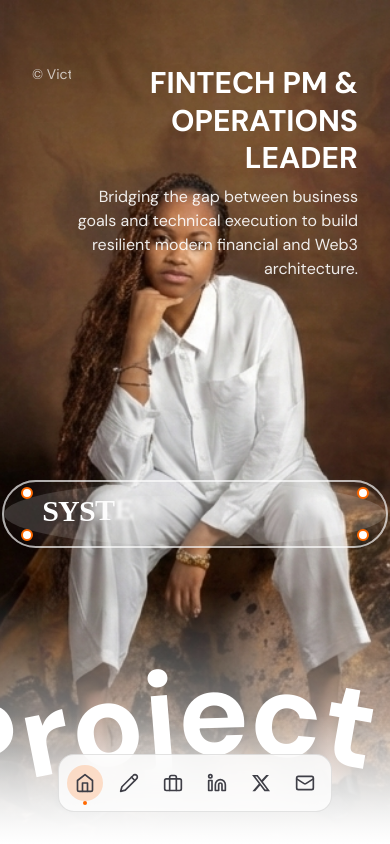
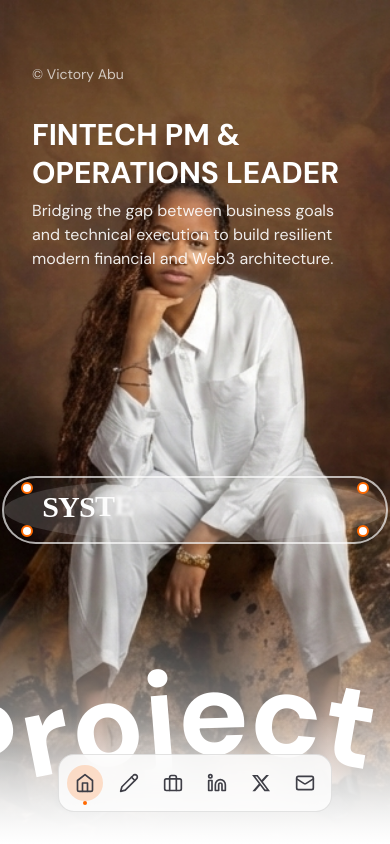
Before and after one commit to mayowa-kalejaiye/Vandah-P-Brand, a Next.js app: page / in a window 390 px wide. Shown: the top 844 px of the page. Built offline with nearby package versions, Linux system fonts and the light colour scheme; a web font is replaced by a local one.

Commit message:
fix: update email link in Dock component

```diff
--- a/app/page.tsx
+++ b/app/page.tsx
@@ -86,14 +86,14 @@ export default function Home() {
       {/* Content Container */}
       <div className="relative z-10 min-h-screen flex flex-col">
         {/* Top Section - Logo/Branding and Bio */}
-        <div className="pt-16 px-8 flex items-start justify-between">
-          <div className="overflow-hidden">
+        <div className="pt-16 px-8 flex flex-col md:flex-row items-start md:justify-between gap-8 md:gap-0">
+          <div className="overflow-hidden w-full md:w-auto">
             <p className="text-white/70 text-sm animate-slide-up whitespace-nowrap">© Victory Abu</p>
           </div>
-          <div className="overflow-hidden">
-            <p className="text-right animate-slide-up max-w-2xl" style={{ animationDelay: "0.1s", opacity: 0 }}>
+          <div className="overflow-hidden w-full md:w-auto md:max-w-2xl">
+            <p className="text-left md:text-right animate-slide-up" style={{ animationDelay: "0.1s", opacity: 0 }}>
               <strong
-                className="block text-white font-bold leading-tight text-3xl md:text-4xl lg:text-5xl"
+                className="block text-white font-bold leading-tight text-3xl md:text-4xl lg:text-5xl mb-2"
               >
                 FINTECH PM & <br className="hidden md:block" /> OPERATIONS LEADER
               </strong>
@@ -219,7 +219,7 @@ export default function Home() {
         </div>
       </div>
 
-      <div className="max-w-7xl mx-auto mb-8">
+      <div className="max-w-7xl mx-auto mb-8 pr-[7px]" id="projects">
         <Logomarquee />
       </div>
 
@@ -248,13 +248,13 @@ export default function Home() {
                   <span>BUDGET: ₦720K</span>
                   <span>ATTENDEES: 224+</span>
                 </div>
-                <div className="relative z-10 flex items-end justify-between w-full mt-auto">
-                  <div className="text-white text-4xl font-bold tracking-tight drop-shadow-xl" style={{ textShadow: "0 4px 20px rgba(0,0,0,0.5)"}}>
+                <div className="relative z-10 flex flex-col md:flex-row items-start md:items-end justify-between w-full mt-auto gap-4 md:gap-0">
+                  <div className="text-white text-3xl md:text-4xl font-bold tracking-tight drop-shadow-xl" style={{ textShadow: "0 4px 20px rgba(0,0,0,0.5)"}}>
                     Campus Bestie:<br/>Grills & Chills
                   </div>
                   <div className="flex gap-2">
-                    <img src="/CAMBES.png" alt="Campus Bestie Logo" className="w-12 h-12 object-contain bg-white/10 backdrop-blur-sm rounded p-1 border border-white/10 shadow-lg" />
-                    <img src="/nacos.png" alt="NACOS Logo" className="w-12 h-12 object-contain bg-white/10 backdrop-blur-sm rounded p-1 border border-white/10 shadow-lg" />
+                    <img src="/CAMBES.png" alt="Campus Bestie Logo" className="w-10 h-10 md:w-12 md:h-12 object-contain bg-white/10 backdrop-blur-sm rounded p-1 border border-white/10 shadow-lg" />
+                    <img src="/nacos.png" alt="NACOS Logo" className="w-10 h-10 md:w-12 md:h-12 object-contain bg-white/10 backdrop-blur-sm rounded p-1 border border-white/10 shadow-lg" />
                   </div>
                 </div>
               </div>
@@ -274,7 +274,7 @@ export default function Home() {
                   <span>ECOSYSTEM: SUI</span>
                   <span>DOMAIN: WEB3</span>
                 </div>
-                <div className="relative z-10 text-white text-4xl font-bold tracking-tight mt-auto drop-shadow-xl" style={{ textShadow: "0 4px 20px rgba(0,0,0,0.5)"}}>
+                <div className="relative z-10 text-white text-3xl md:text-4xl font-bold tracking-tight mt-auto drop-shadow-xl" style={{ textShadow: "0 4px 20px rgba(0,0,0,0.5)"}}>
                   GoNative
                 </div>
               </div>
--- a/components/Dock.tsx
+++ b/components/Dock.tsx
@@ -219,7 +219,7 @@ const DockApp: React.FC = () => {
     { name: "Explore My Work", component: BriefcaseIcon, href: "/#explore-my-work", isExternal: false },
     { name: "LinkedIn", component: LinkedinIcon, href: "https://www.linkedin.com/in/abu-victory-479993326/", isExternal: true },
     { name: "X", component: XIcon, href: "https://x.com/realvandah", isExternal: true },
-    { name: "Mail", component: MailIcon, href: "https://mail.google.com/mail/?view=cm&fs=1&to=victoryabu@gmail.com", isExternal: true },
+    { name: "Mail", component: MailIcon, href: "https://mail.google.com/mail/?view=cm&fs=1&to=Or realvandah@gmail.com", isExternal: true },
   ];
 
   return (
```
